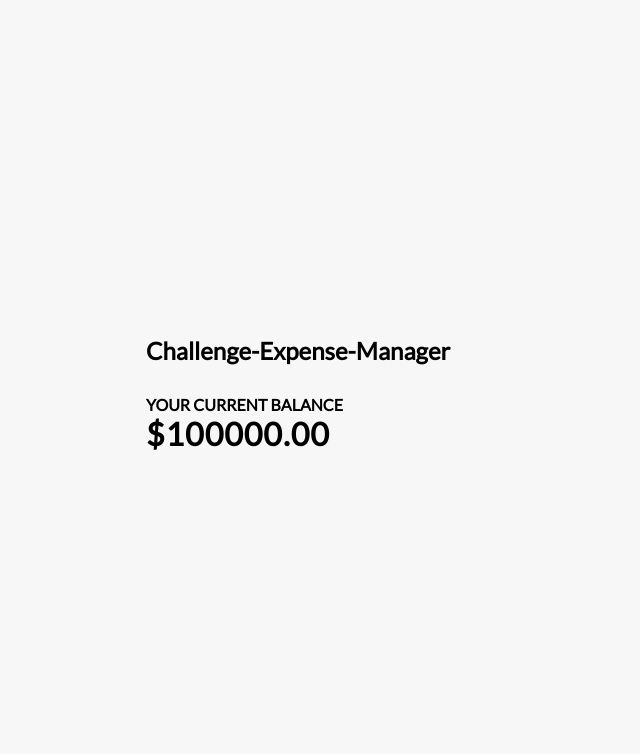
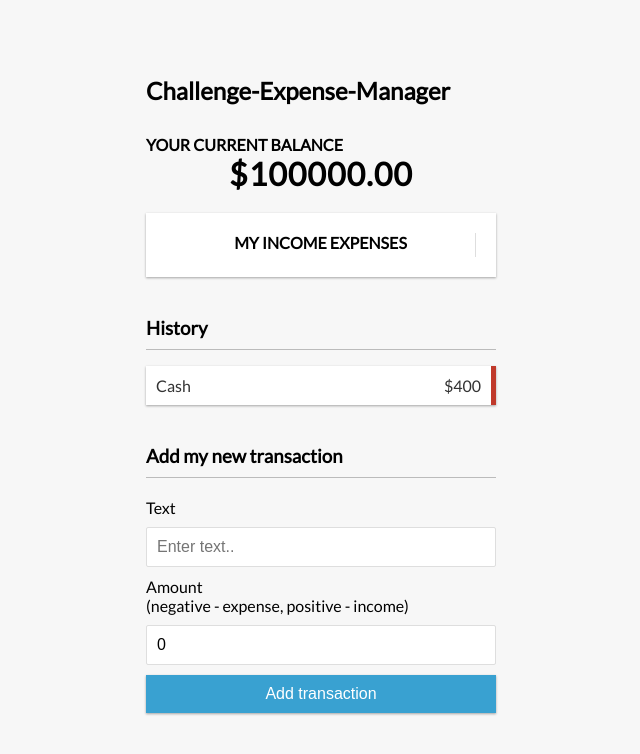
Before and after one commit to Gaunacamila/Challenge-Expense-Manager, a React (Create React App) app: page / in a window 1280 px wide. Shown: the top 754 px of the page, without its empty margins (319-959 px from the left). Built offline with nearby package versions, Linux system fonts and the light colour scheme.

Commit message:
Add Componets transaction

```diff
--- a/src/App.css
+++ b/src/App.css
@@ -27,6 +27,7 @@ body {
 h1 {
   letter-spacing: 1px;
   margin: 0;
+  text-align: center;
 }
 
 h3 {
@@ -89,7 +90,7 @@ input[type='number'] {
 
 .btn {
   cursor: pointer;
-  background-color: #9c88ff;
+  background-color: #39a1d1;
   box-shadow: var(--box-shadow);
   color: #fff;
   border: 0;
--- a/src/App.js
+++ b/src/App.js
@@ -1,9 +1,11 @@
 import React from 'react';
 import { Header } from './componentes/Header';
 import { Balance } from './componentes/Balance';
+import { IncomeExpenses } from './componentes/IncomeExpenses';
+import { Transaction } from './componentes/Transaction';
+import { Addmytransaction } from './componentes/Addmytransaction';
+
 import './App.css';
-//import { Balance } from './componentes/Balance';
-//import './App.css';
 
 
 function App() {
@@ -12,6 +14,9 @@ function App() {
       <Header />
       <div className='container'>
         <Balance />
+        <IncomeExpenses />
+        <Transaction />
+        <Addmytransaction />
 
       </div>
     </div>
--- /dev/null
+++ b/src/componentes/Addmytransaction.js
@@ -0,0 +1,25 @@
+import React, {useState} from 'react'
+
+export const Addmytransaction = () => {
+    const [text,setText] = useState('');
+    const [amount,setTAmount] = useState(0);
+
+    return (
+        <div>
+            <h3>Add my new transaction</h3>
+            <form>
+                <div className='form-control'>
+                    <label htmlFor='text'>Text</label>
+                    <input type="text" value={Text} onChange={(e)=> setText(e.target.value)} placeholder='Enter text..'/>
+                    </div>
+                    <div className='form-control'>
+                        <label form='amount'>Amount<br />
+                        (negative - expense, positive - income)
+                        </label>
+                    <input type="number" value={amount} onChange={(e)=> setTAmount(e.target.value)}placeholder='Enter amount...'></input>
+                </div>
+                <button class='btn'>Add transaction</button>
+            </form>
+        </div>
+    )
+}
--- a/src/componentes/Balance.js
+++ b/src/componentes/Balance.js
@@ -5,7 +5,7 @@ export const Balance = () => {
         <div>
             <h4>Your current balance
 </h4>
-        <h1 id ="balance">$100000.00</h1>
+        <h1>$100000.00</h1>
         </div>
     )
 }
--- a/src/componentes/IncomeExpenses.js
+++ b/src/componentes/IncomeExpenses.js
@@ -6,7 +6,7 @@ export const IncomeExpenses = () => {
             <div>
                 <h4>my income expenses
 </h4>
-        <p id='money-plus' className='money'></p>
+        <p  className='money plus'></p>
             </div>
         </div>
     )
--- /dev/null
+++ b/src/componentes/Transaction.js
@@ -0,0 +1,17 @@
+import React from 'react'
+
+export const Transaction = () => {
+    return (
+        <div>
+            <h3>History</h3>
+            <ul  className='list'>
+             <li className='minus'>
+
+                Cash <span>$400</span><button className='delete-btn'>x</button>
+
+             </li>
+
+            </ul>
+        </div>
+    )
+}
```
